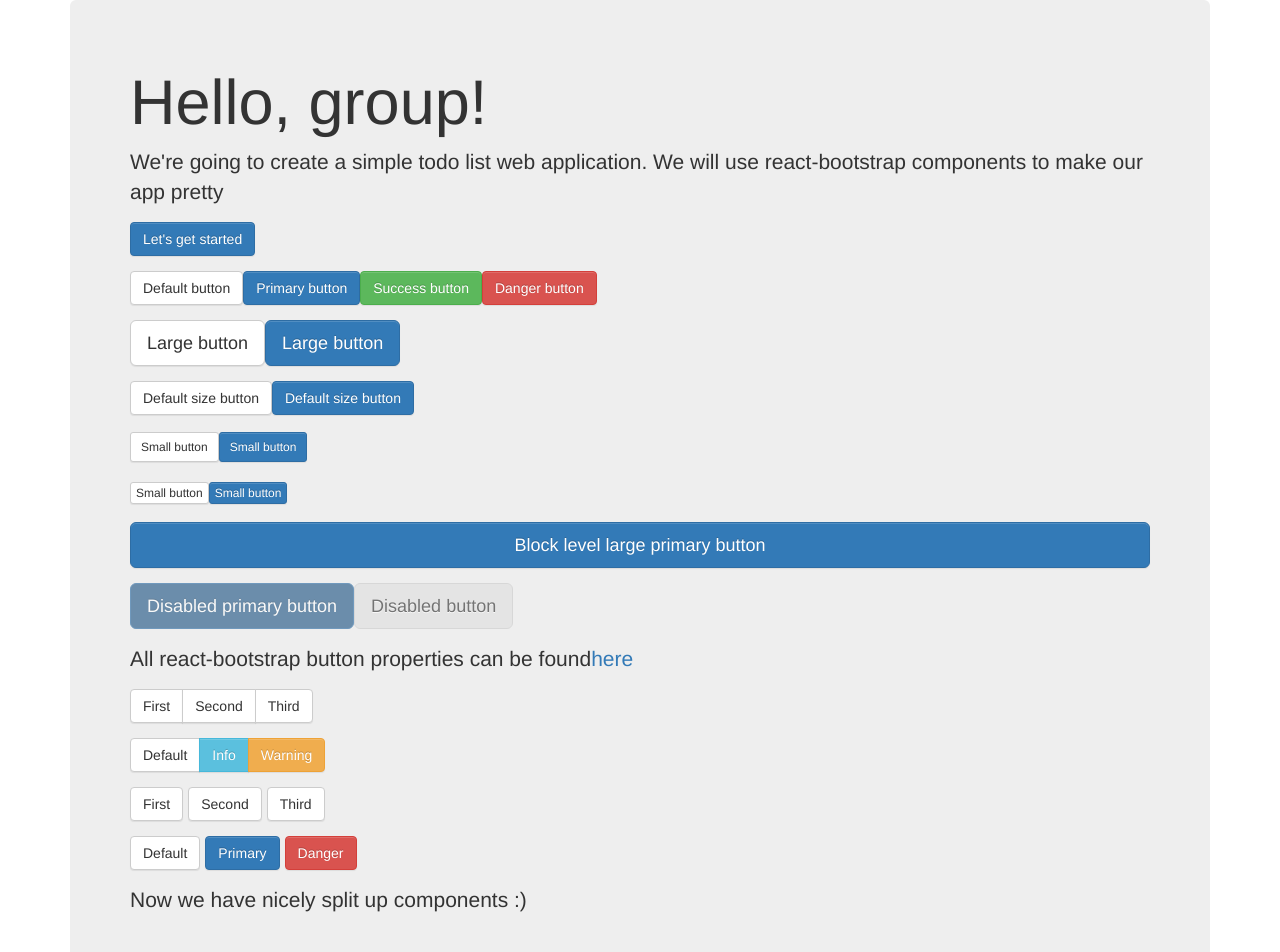
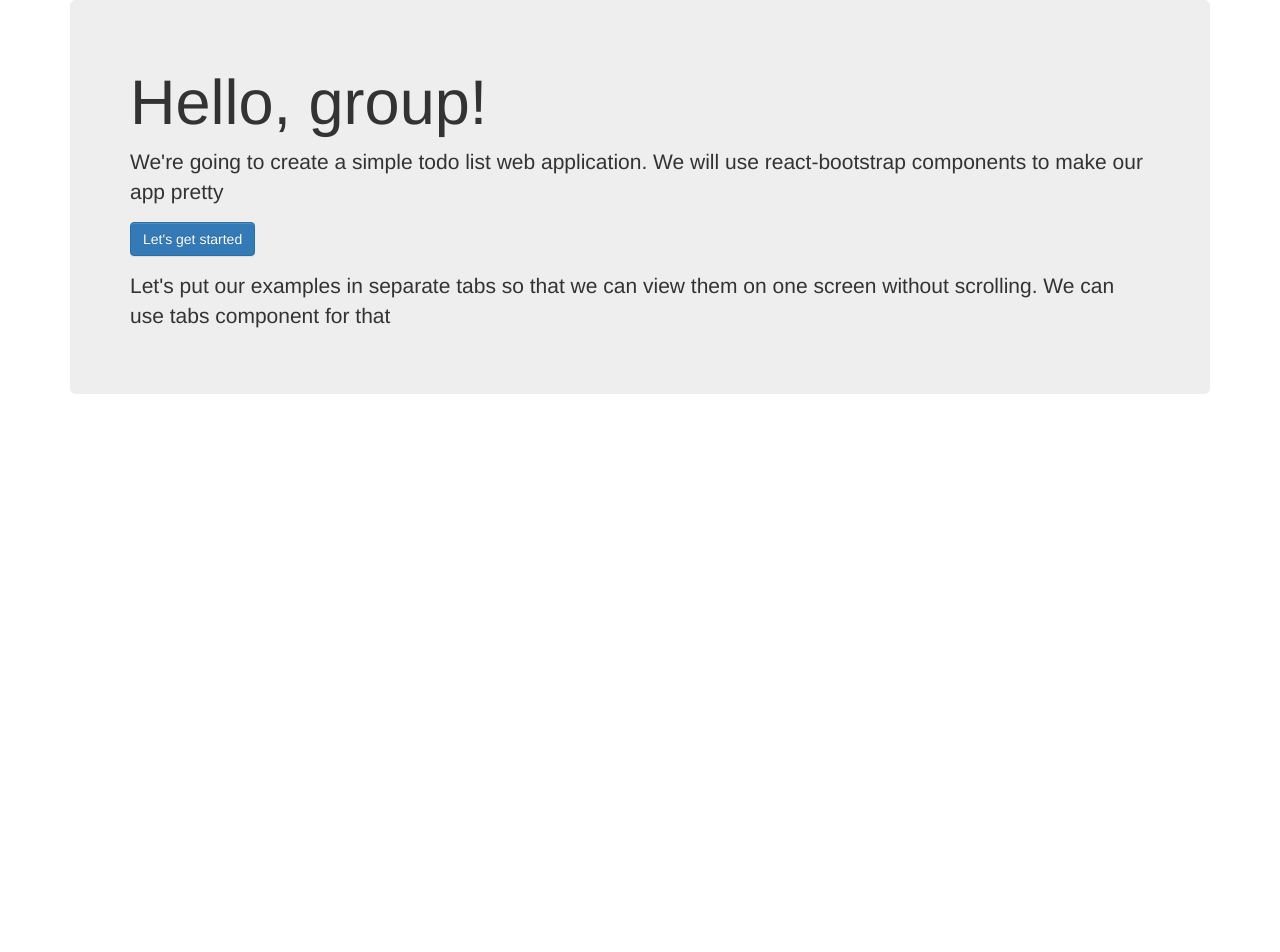
Before and after one commit to ktrz/todolist-react-app, a React (Create React App) app: page / in a window 1280 px wide. Shown: the top 952 px of the page. After the commit the page ends 800 px from the top, so only its background shows below. Built offline with nearby package versions, Linux system fonts and the light colour scheme.

Commit message:
Time to put examples in separate tabs

```diff
--- a/src/App.js
+++ b/src/App.js
@@ -1,8 +1,5 @@
 import React from 'react'
 import { Button, Jumbotron } from 'react-bootstrap'
-import { ButtonExamples } from './ButtonExamples'
-import { ButtonGroupExample } from './ButtonGroupExample'
-import { ButtonToolbarExample } from './ButtonToolbarExample'
 
 export const App = () => (
   <Jumbotron>
@@ -13,9 +10,8 @@ export const App = () => (
         Let's get started
       </Button>
     </p>
-    <ButtonExamples/>
-    <ButtonGroupExample/>
-    <ButtonToolbarExample/>
-    <p>Now we have nicely split up components :)</p>
+    <p>Let's put our examples in separate tabs so that we can view them on one screen without scrolling. We can use tabs component for
+      that</p>
+
   </Jumbotron>
 )
```
Also changed, not shown: src/TodoList.js (added, +10 -0 lines).
